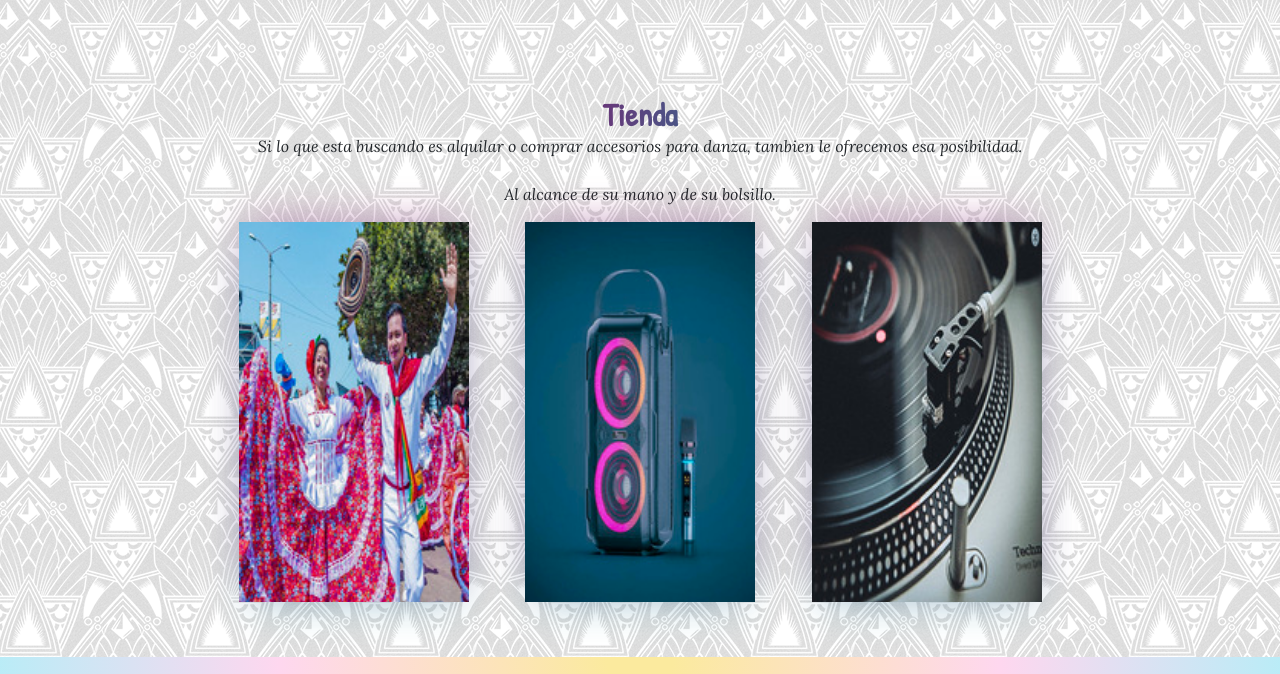
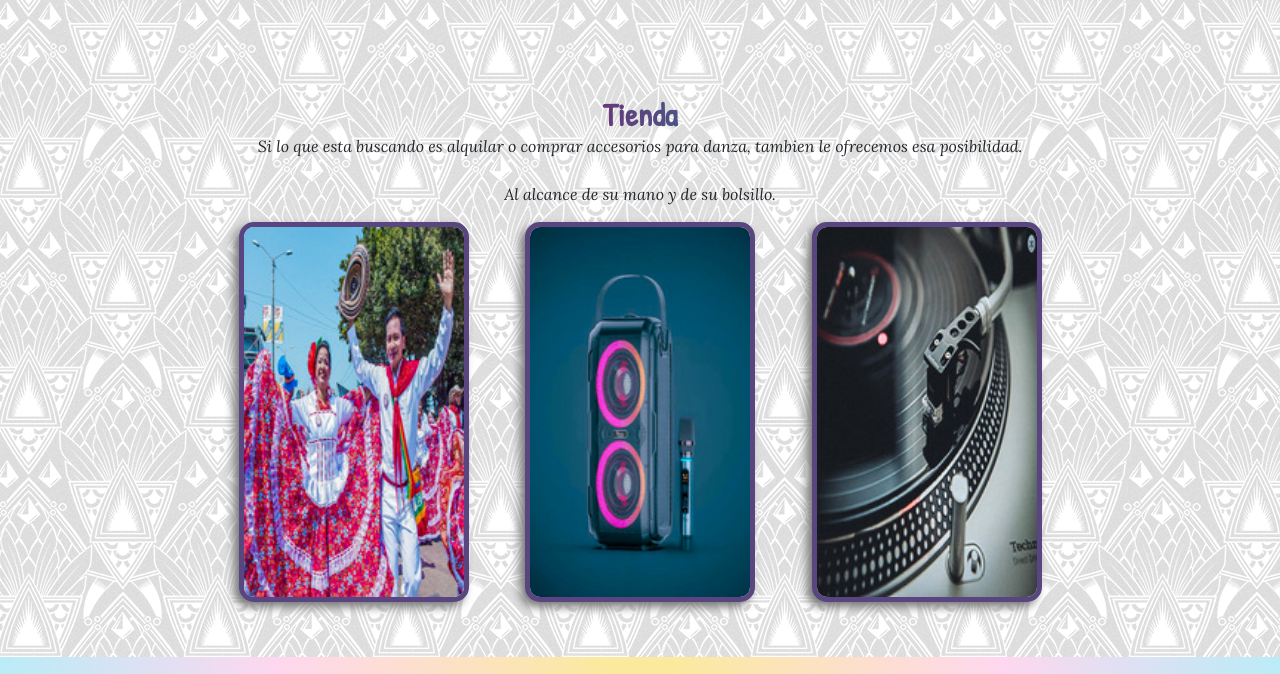
Before and after one commit to samuelSC97/Tusuy-Marka, a website: page index.html in a window 1280 px wide. Shown: the part 1978-2652 px from the top of the page. Drawn offline with nearby package versions, Linux system fonts and the light colour scheme.

Commit message:
tienda bordes, y sombras

```diff
--- a/style/scss/componentes/_tienda.scss
+++ b/style/scss/componentes/_tienda.scss
@@ -56,15 +56,17 @@
             position: relative;
             display: flex;
             align-items: flex-end;
-            box-shadow: 0px 10px 40px -10px #12889c55, 0px -10px 40px -10px  #a0036355;
+            box-shadow: -5px 5px 10px 0px #777;
             transition: 0.5s ease-in-out;
             margin: 0 10px 35px 10px ;
             cursor: pointer;
+            border: 5px solid $c-nav;
+            border-radius: 15px;
+
 
             &:hover{
                 transform: translateY(20px);
-                box-shadow: 0px 5px 40px -5px #12889c55, 0px -15px 40px -5px  #a0036355;
-
+                box-shadow: -5px -2px 10px 0px #777;
 
                 &::before{
                     opacity: 1;
@@ -86,6 +88,7 @@
                 z-index: 2;
                 transition: 0.5s all;
                 opacity: 0;
+                border-radius: 10px;
             }
 
             img {
@@ -95,7 +98,7 @@
                 position: absolute;
                 top: 0;
                 left: 0;
-            }
+                border-radius: 10px;            }
 
 
 
```
Also changed, not shown: style/css/style.css, 1 other file.
